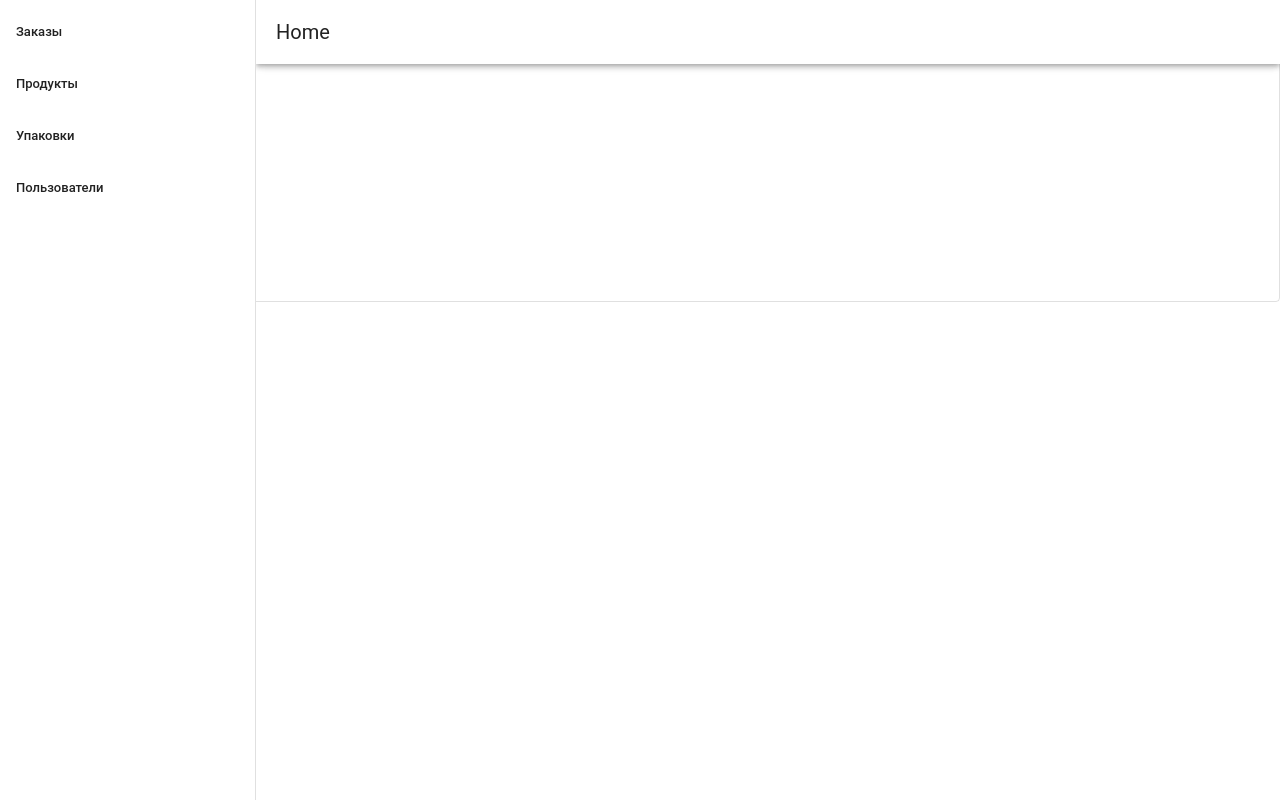
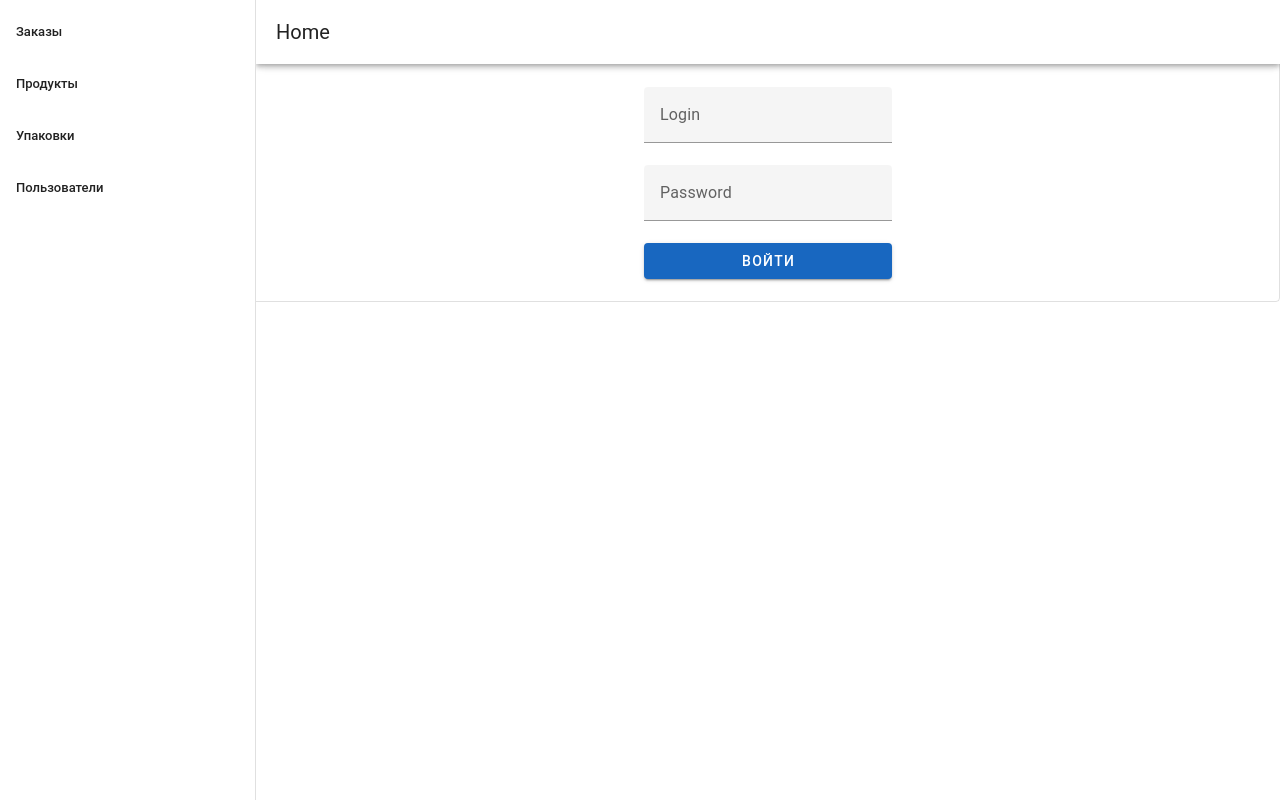
Before and after one commit to twsone1337/new-crm, a Vue app: page /login in a window 1280 px wide. Built offline with nearby package versions, Linux system fonts and the light colour scheme.

Commit message:
fix: fixes

```diff
--- a/package.json
+++ b/package.json
@@ -9,6 +9,8 @@
     "preview": "vite preview"
   },
   "dependencies": {
+    "axios": "^1.10.0",
+    "pinia": "^3.0.3",
     "vue": "^3.5.13",
     "vue-router": "^4.5.1",
     "vuetify": "^3.8.10"
--- a/src/main.ts
+++ b/src/main.ts
@@ -1,6 +1,7 @@
 import { createApp } from 'vue';
 import './style.css';
 import App from './App.vue';
+import { createPinia } from 'pinia';
 
 // Vuetify
 import 'vuetify/styles';
@@ -14,4 +15,6 @@ const vuetify = createVuetify({
   directives,
 });
 
-createApp(App).use(vuetify).use(router).mount('#app');
+const pinia = createPinia();
+
+createApp(App).use(vuetify).use(router).use(pinia).mount('#app');
--- /dev/null
+++ b/src/pages/Login.vue
@@ -0,0 +1,44 @@
+<template>
+  <div>
+    <div class="ma-auto w-25">
+      <v-text-field label="Login" v-model="login"></v-text-field>
+      <v-text-field
+        label="Password"
+        type="password"
+        v-model="password"
+      ></v-text-field>
+      <v-btn block color="primary" @click="textToConsole">Войти</v-btn>
+      {{ loginStore.user }}
+    </div>
+  </div>
+</template>
+
+<script setup lang="ts">
+import { ref } from 'vue';
+import axios from 'axios';
+import { useLoginStore } from '../stores/store';
+import { useRouter } from 'vue-router';
+const loginStore = useLoginStore();
+
+const router = useRouter();
+const login = ref('');
+const password = ref('');
+
+async function textToConsole() {
+  const payload = {
+    email: login.value,
+    password: password.value,
+  };
+  try {
+    const { data } = await axios.post(
+      'http://5.189.237.172:3000/auth/login',
+      payload
+    );
+    loginStore.token = data.token;
+    loginStore.user = data.user;
+    router.replace('/');
+  } catch (error) {
+    alert('Ошибка!');
+  }
+}
+</script>
--- a/src/pages/Orders.vue
+++ b/src/pages/Orders.vue
@@ -3,5 +3,3 @@
 </template>
 
 <script setup lang="ts"></script>
-
-<style scoped></style>
--- a/src/router/index.ts
+++ b/src/router/index.ts
@@ -4,12 +4,14 @@ import Orders from '../pages/Orders.vue';
 import Packages from '../pages/Packages.vue';
 import Products from '../pages/Products.vue';
 import Users from '../pages/Users.vue';
+import Login from '../pages/Login.vue';
 
 const routes = [
   { path: '/', name: 'orders', component: Orders },
   { path: '/packages', name: 'packages', component: Packages },
   { path: '/products', name: 'products', component: Products },
   { path: '/users', name: 'users', component: Users },
+  { path: '/login', name: 'login', component: Login },
 ];
 
 const router = createRouter({
--- /dev/null
+++ b/src/stores/store.ts
@@ -0,0 +1,23 @@
+import { defineStore } from 'pinia';
+
+interface ILogin {
+  token: string;
+  user: {
+    id: number;
+    email: string;
+    name: string;
+    role: string;
+    created_at: string;
+    updatedd_at: string;
+  } | null;
+}
+export const useLoginStore = defineStore('login', {
+  state: (): ILogin => {
+    return {
+      token: '',
+      user: null,
+    };
+  },
+  getters: {},
+  actions: {},
+});
```
Also changed, not shown: 1 other file (tests, documents, lock files or other folders).
